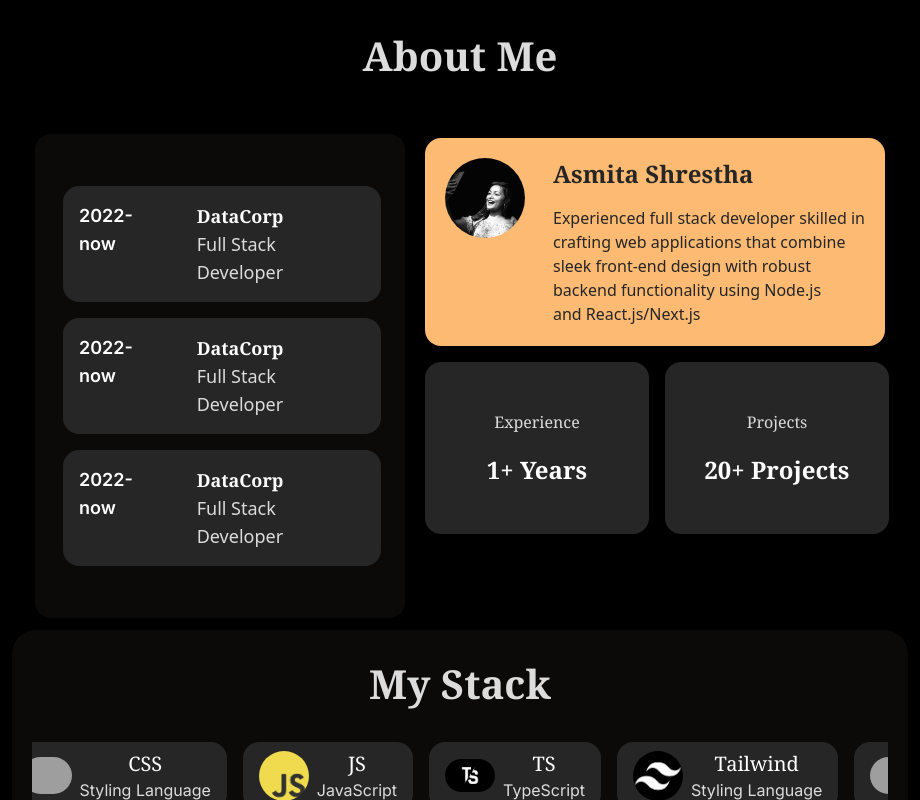
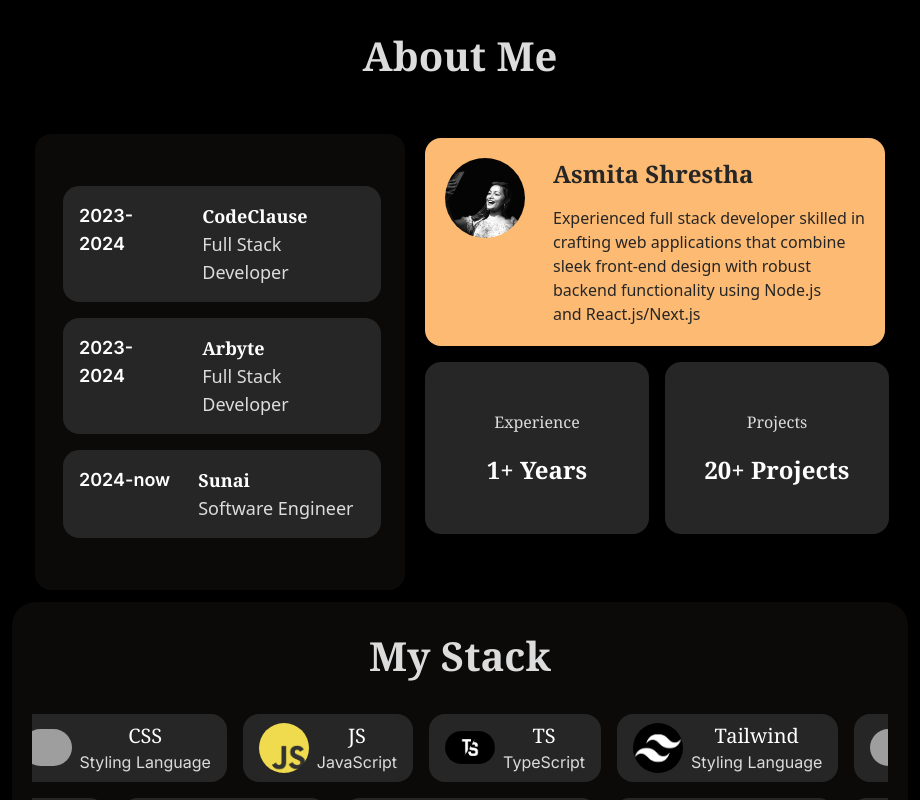
Before and after one commit to asmitashrestha/Portfolio, a Next.js app: page / in a window 1280 px wide. Shown: the part 1620-2420 px from the top of the page, without its empty margins (180-1100 px from the left). Built offline with nearby package versions, Linux system fonts and the light colour scheme; grey boxes are pictures that could not be loaded.

Commit message:
update: update about us page and update css in some pages

```diff
--- a/src/components/AboutMe/AboutMe.tsx
+++ b/src/components/AboutMe/AboutMe.tsx
@@ -38,44 +38,6 @@
         <Heading title={"About Me"} />
       </motion.div>
 
-      <div className="mx-auto max-w-sm md:max-w-4xl mt-9 flex flex-col md:flex-row justify-center  ">
-        <motion.div
-          ref={headingRef}
-          initial={{
-            y: 100,
-            opacity: 0,
-          }}
-          animate={{
-            y: headingInView ? 0 : 100,
-            opacity: headingInView? 1 : 0,
-          }}
-          transition={{
-            duration: 0.4,
-          }}
-          className=""
-        >
-          <MyDetails />
-        </motion.div>
-        <div className="mt-2">
-          <motion.div
-          ref={headingRef}
-            initial={{
-              y: 100,
-              opacity: 0,
-            }}
-            animate={{
-              y: headingInView ? 0 : 100,
-              opacity: headingInView ? 1: 0,
-            }}
-            transition={{
-              duration: 0.3,
-              damping: 200,
-              ease: easeIn,
-            }}
-            className=""
-          >
-            <MyDescription />
-          </motion.div>
       <motion.div
           ref={headingRef}
           initial={{
@@ -88,15 +50,25 @@
           }}
           transition={{
             duration: 0.3,
-              damping: 200,
-              ease: easeIn,
-            }}
+          }} className="mx-auto max-w-sm md:max-w-4xl mt-9 flex flex-col md:flex-row justify-center  ">
+        <div
+          className=""
+        >
+          <MyDetails />
+        </div>
+        <div className="mt-2">
+          <div
+            className=""
+          >
+            <MyDescription />
+          </div>
+          <div
             className=""
           >
             <MyExperience />
-          </motion.div>
           </div>
         </div>
+      </motion.div>
       <motion.div
           ref={contentRef}
           initial={{
@@ -108,9 +80,7 @@
             opacity: contentInView ? 1 : 0,
           }}
           transition={{
-          duration: 0.5,
-          damping: 200,
-          ease: easeIn,
+            duration: 0.4,
           }}
       >
         <MyStack />
--- a/src/components/Footer/Footer.tsx
+++ b/src/components/Footer/Footer.tsx
@@ -63,7 +63,7 @@
       <nav aria-label="Footer Navigation" className="peer-checked:pt-8 peer-checked:max-h-60 flex max-h-0 w-full mx-auto items-center overflow-hidden transition-all lg:max-h-full flex-row py-7">
         <ul className="flex w-full items-center space-y-2 flex-row pt-7 justify-center lg:space-y-0">
           <li className="px-10">
-            <Link className="rounded text-lg font-semibold text-gray hover:text-white transition focus:outline-none focus:ring-1 focus:ring-blue-700 focus:ring-offset-2" href="/work">
+            <Link className="rounded text-lg font-semibold text-gray hover:text-white transition focus:outline-none focus:ring-1 focus:ring-blue-700 focus:ring-offset-2" href="/works">
               Work
             </Link>
           </li>
--- a/src/components/Home/Home.tsx
+++ b/src/components/Home/Home.tsx
@@ -22,7 +22,7 @@
   return (
     <div
       className="flex justify-between mt-24 mx-auto max-w-sm
-       md:max-w-4xl lg:flex-row
+       md:max-w-4xl lg:flex-row  ml-5
      "
     >
       <motion.div
--- a/src/components/MyDetails/MyDetails.tsx
+++ b/src/components/MyDetails/MyDetails.tsx
@@ -7,24 +7,24 @@
       <div className="sans-serif flex space-x-7  text-white text-lg
        bg-darkgray rounded-2xl p-4 m-4 hover:border-2
         hover:border-yellow">
-        <div className="font-semibold">2022-now</div>
+        <div className="font-semibold">2023-2024</div>
         <div className="">
-          <h1 className="font-serif font-semibold">DataCorp</h1>
+          <h1 className="font-serif font-semibold">CodeClause</h1>
           <p className="text-gray font-sans">Full Stack Developer</p>
         </div>
       </div>
       <div className="sans-serif flex space-x-7  text-white text-lg bg-darkgray rounded-2xl p-4 m-4 hover:border-2 hover:border-yellow">
-        <div className="font-semibold">2022-now</div>
+        <div className="font-semibold">2023-2024</div>
         <div className="">
-          <h1 className="font-serif font-semibold">DataCorp</h1>
+          <h1 className="font-serif font-semibold">Arbyte</h1>
           <p className="text-gray font-sans">Full Stack Developer</p>
         </div>
       </div>
       <div className="sans-serif flex space-x-7  text-white text-lg bg-darkgray rounded-2xl p-4 m-4 hover:border-2 hover:border-yellow">
-        <div className="font-semibold">2022-now</div>
+        <div className="font-semibold">2024-now</div>
         <div className="">
-          <h1 className="font-serif font-semibold">DataCorp</h1>
-          <p className="text-gray font-sans">Full Stack Developer</p>
+          <h1 className="font-serif font-semibold">Sunai</h1>
+          <p className="text-gray font-sans">Software Engineer</p>
         </div>
       </div>
     </div>
```
Lines whose indentation alone changed are shown as unchanged.
